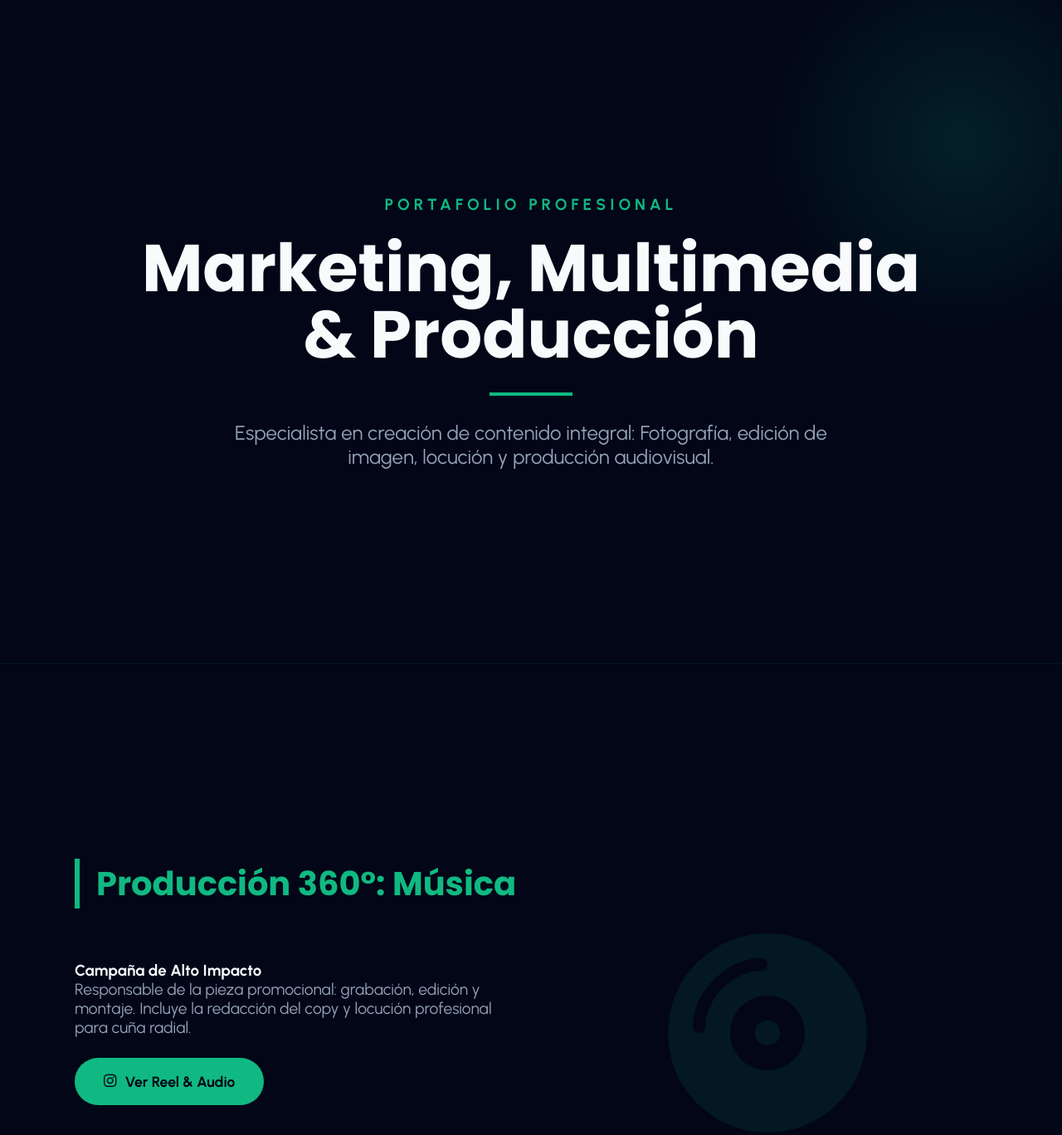
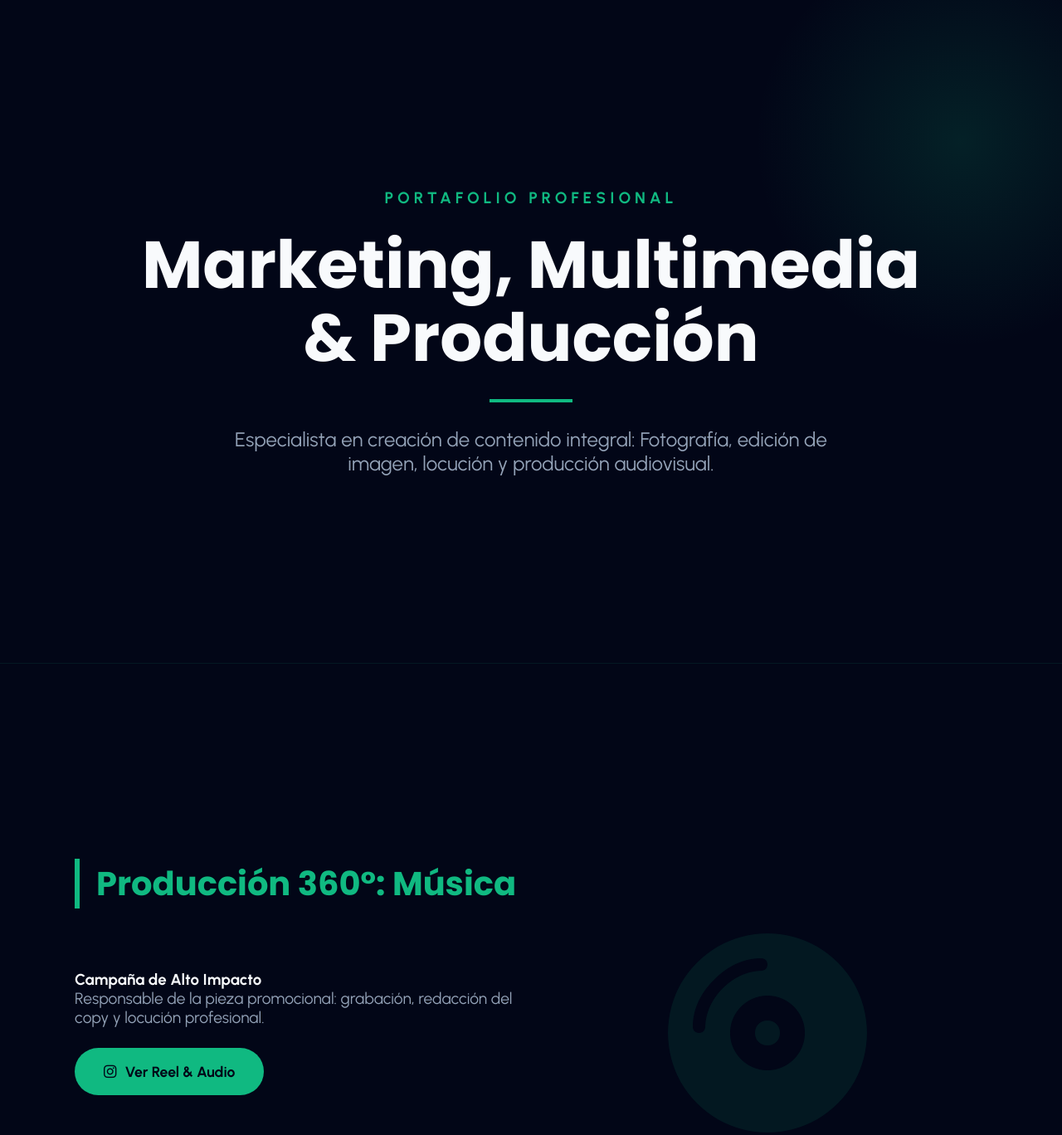
Before and after one commit to Frankcastell20/Portafolio_marketing, a plain HTML site: page index.html in a window 1280 px wide. Shown: the top 1368 px of the page at 83% size. Drawn offline with Linux system fonts and the light colour scheme.

Commit message:
Update final index.html

```diff
--- a/index.html
+++ b/index.html
@@ -9,7 +9,6 @@
     <link href="https://fonts.googleapis.com/css2?family=Urbanist:wght@400;600;700&family=Poppins:wght@700&display=swap" rel="stylesheet">
     <link rel="stylesheet" href="https://cdnjs.cloudflare.com/ajax/libs/font-awesome/6.5.1/css/all.min.css">
     <style>
-        /* DISEÑO LLAMATIVO ORIGINAL */
         * { box-sizing: border-box; margin: 0; padding: 0; }
         body { background-color: #020617; color: #f8fafc; font-family: 'Urbanist', sans-serif; overflow-x: hidden; }
 
@@ -25,7 +24,6 @@
             border-bottom: 1px solid rgba(16, 185, 129, 0.1);
         }
 
-        /* EFECTO DE RESPLANDOR FONDO */
         .glow {
             position: absolute;
             width: 500px;
@@ -37,13 +35,12 @@
 
         .container { max-width: 1100px; width: 100%; z-index: 1; }
 
-        h1 { font-family: 'Poppins', sans-serif; font-size: clamp(2.5rem, 8vw, 5rem); line-height: 1; margin-bottom: 20px; text-align: center; }
+        h1 { font-family: 'Poppins', sans-serif; font-size: clamp(2.5rem, 8vw, 5rem); line-height: 1.1; margin-bottom: 20px; text-align: center; }
         .slide-title { font-family: 'Poppins', sans-serif; font-size: 2.5rem; font-weight: 700; color: #10b981; margin-bottom: 30px; border-left: 6px solid #10b981; padding-left: 20px; }
 
         p { font-size: 1.2rem; color: #94a3b8; margin-bottom: 25px; }
         .accent { color: #10b981; }
 
-        /* BOTÓN LLAMATIVO */
         .btn-link {
             display: inline-flex; align-items: center; gap: 10px;
             background-color: #10b981; color: #020617;
@@ -57,7 +54,6 @@
 
         .highlight-number { font-size: clamp(5rem, 15vw, 10rem); font-weight: 700; color: #10b981; line-height: 1; font-family: 'Poppins', sans-serif; }
 
-        /* GRID DE HABILIDADES */
         .tile-grid { display: grid; grid-template-columns: repeat(auto-fit, minmax(280px, 1fr)); gap: 20px; width: 100%; }
         .tile { background: #0f172a; padding: 40px; border-radius: 24px; text-align: center; border: 1px solid rgba(16, 185, 129, 0.1); transition: 0.3s; }
         .tile:hover { border-color: #10b981; background: #1e293b; }
@@ -86,7 +82,7 @@
         <div class="two-column">
             <div>
                 <h3>Campaña de Alto Impacto</h3>
-                <p>Responsable de la pieza promocional: grabación, edición y montaje. Incluye la redacción del copy y locución profesional para cuña radial.</p>
+                <p>Responsable de la pieza promocional: grabación, redacción del copy y locución profesional.</p>
                 <a href="https://www.instagram.com/reel/Cw-Toa9rh2P/" target="_blank" class="btn-link"><i class="fab fa-instagram"></i> Ver Reel & Audio</a>
             </div>
             <div style="text-align: center;">
@@ -139,7 +135,7 @@
             <div>
                 <h3>Agilidad Técnica Superior</h3>
                 <p>Edición de video y montaje de audio final entregado en tiempo récord de media hora para marketing de tiempo real.</p>
-                <a href="https://www.instagram.com/reel/C38JERkx_e1/" target="_blank" class="btn-link"><i class="fas fa-bolt"></i> Ver Video Express</a>
+                <a href="https://www.instagram.com/reels/C38JERkx_e1/" target="_blank" class="btn-link"><i class="fas fa-bolt"></i> Ver Video Express</a>
             </div>
         </div>
     </div>
```
